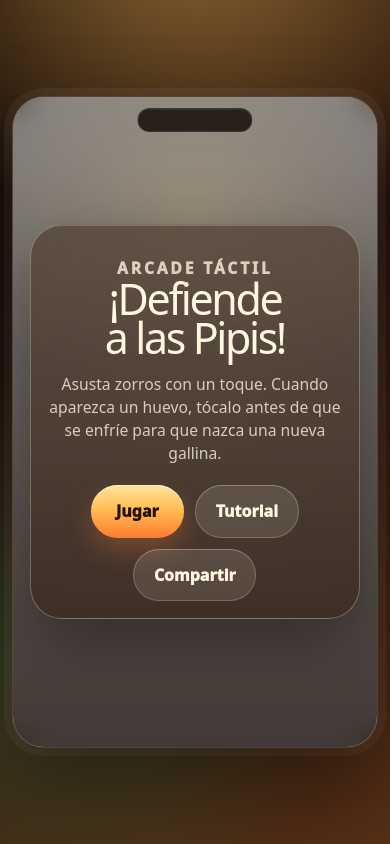
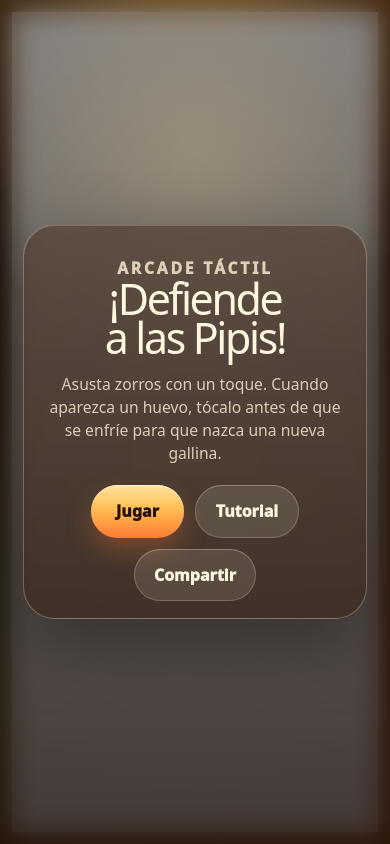
Before and after one commit to jalonsomerchan/pipis-game-3, a website built with Vite: page index.html in a window 390 px wide. Built offline with nearby package versions, Linux system fonts and the light colour scheme.

Commit message:
Remove phone frame wrapper from markup

```diff
--- a/index.html
+++ b/index.html
@@ -16,8 +16,7 @@
 
   <body>
     <div id="app" class="game-shell">
-      <main class="game-stage">
-        <section class="phone-frame" aria-label="Juego ¡Defiende a las Pipis!">
+      <main class="game-stage" aria-label="Juego ¡Defiende a las Pipis!">
         <p id="feedback-status" class="sr-only" aria-live="polite"></p>
         <button
           id="pause-button"
@@ -51,9 +50,7 @@
             </p>
             <div class="button-row">
               <button id="play-button" class="primary-button" type="button">Jugar</button>
-                <button id="tutorial-button" class="secondary-button" type="button">
-                  Tutorial
-                </button>
+              <button id="tutorial-button" class="secondary-button" type="button">Tutorial</button>
               <button id="share-button" class="secondary-button" type="button">Compartir</button>
             </div>
           </section>
@@ -62,8 +59,8 @@
             <p class="eyebrow">Tutorial completado</p>
             <h2>Ya puedes defenderlas</h2>
             <p>
-                Ahora sabes lo importante: protege a tus Pipis, toca los zorros encima y no dejes
-                que los huevos se enfríen.
+              Ahora sabes lo importante: protege a tus Pipis, toca los zorros encima y no dejes que
+              los huevos se enfríen.
             </p>
             <div class="button-row">
               <button id="tutorial-done-play-button" class="primary-button" type="button">
@@ -108,8 +105,7 @@
             <p class="eyebrow">Partida pausada</p>
             <h2>Menú</h2>
             <p>
-                La partida se queda congelada. También se pausa automáticamente si cambias de
-                pestaña.
+              La partida se queda congelada. También se pausa automáticamente si cambias de pestaña.
             </p>
             <div class="button-row">
               <button id="resume-button" class="primary-button" type="button">Continuar</button>
@@ -120,7 +116,6 @@
             </div>
           </section>
         </div>
-        </section>
       </main>
     </div>
 
```
Lines whose indentation alone changed are shown as unchanged.
